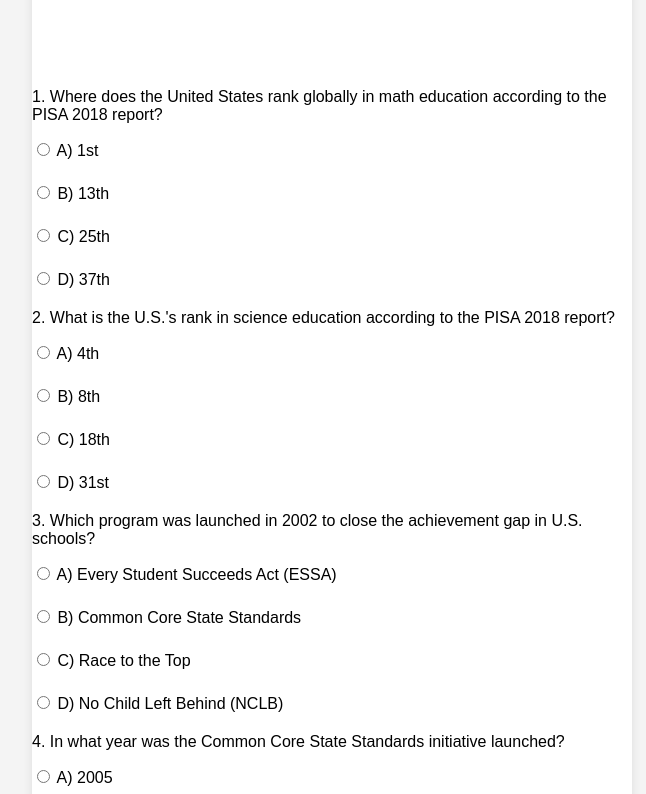
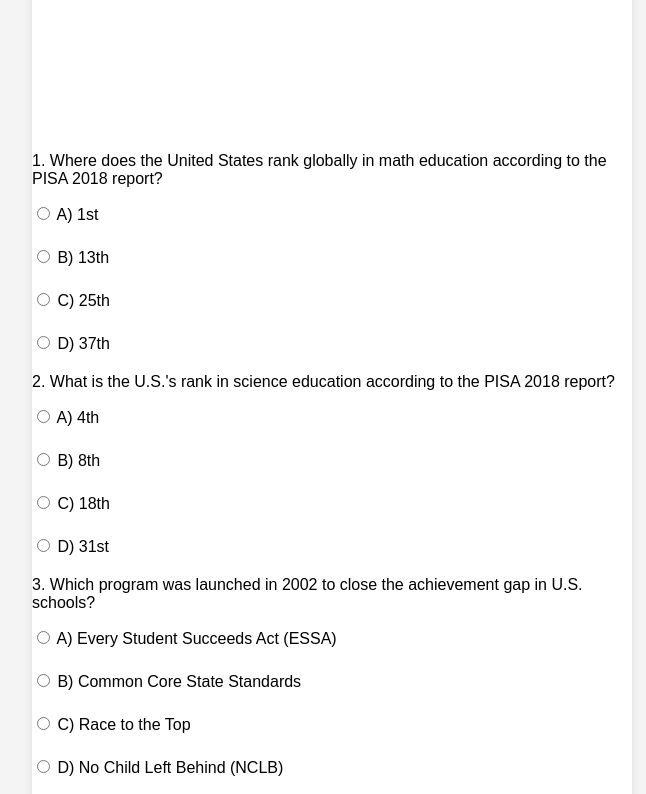
Before and after one commit to mpnix-spec/webpagetests, a plain HTML site: page index.html in a window 1280 px wide. Shown: the top 794 px of the page, without its empty margins (308-954 px from the left). Drawn offline with Linux system fonts and the light colour scheme.

Commit message:
Update styles.css

```diff
--- a/styles.css
+++ b/styles.css
@@ -7,7 +7,7 @@ body {
     justify-content: center;
     align-items: center;
     height: 100vh;
-    form#quiz-form {margin-top: 90em;}
+    form#quiz-form {margin-top: 98em;}
 }
 
 .quiz-container {
```
